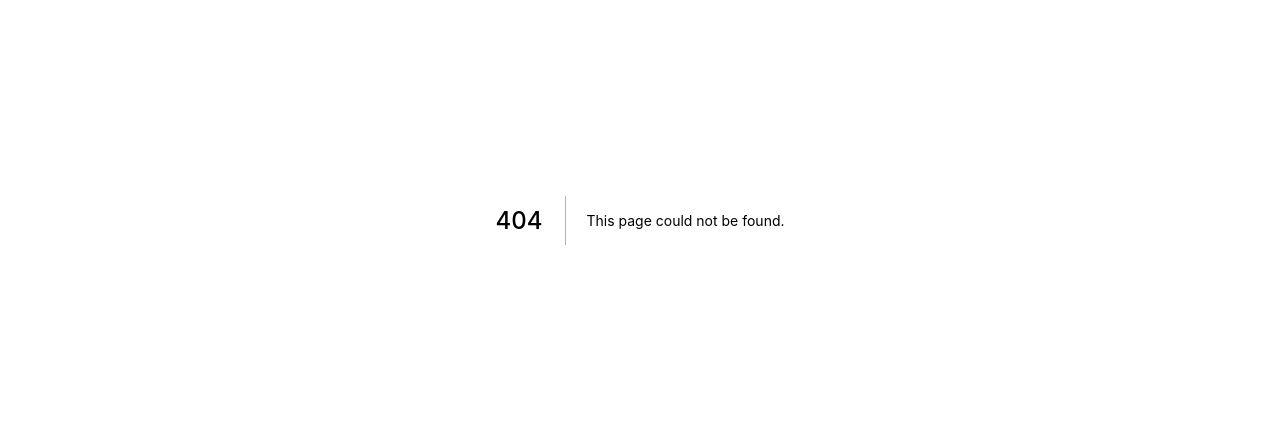
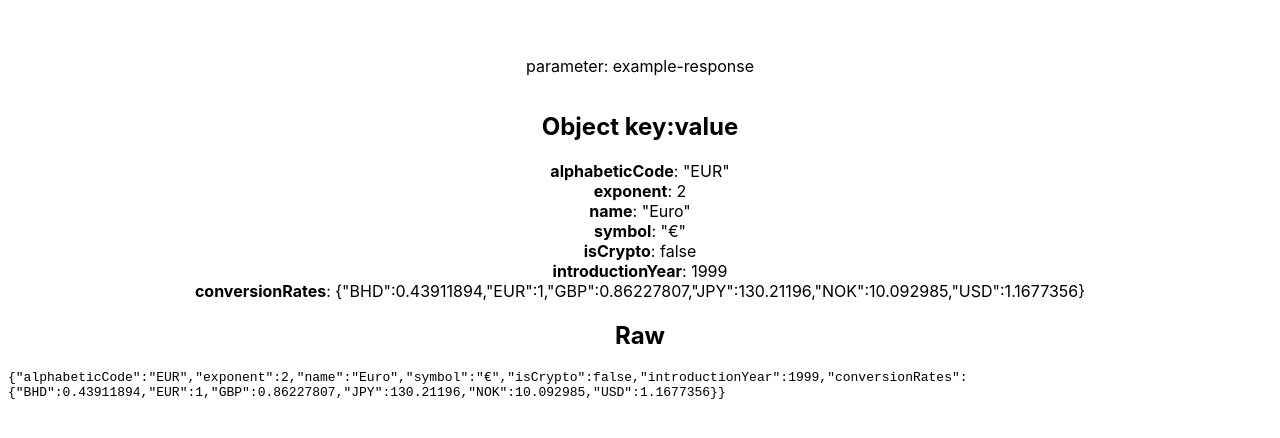
Before and after one commit to edgarnansen/nextjs-4kv3ng, a Next.js app: page /example-response in a window 1280 px wide. Before the commit this address had no page. Shown: the part 180-618 px from the top of the page. Built offline with nearby package versions, Linux system fonts and the light colour scheme.

Commit message:
add page rendering a single currency

```diff
--- /dev/null
+++ b/pages/[id].tsx
@@ -0,0 +1,33 @@
+import { GetServerSideProps } from 'next';
+import styles from '../styles/Home.module.css';
+import data from './example-response.json';
+
+interface Props {
+  id: string;
+}
+
+export default function ParameterRoute({ id }: Props) {
+  return (
+    <div className={styles.container}>
+      <p>parameter: {id}</p>
+
+      <h2>Object key:value</h2>
+      {Object.entries(data).map(([key, value]) => (
+        <div>
+          <b>{key}</b>: {JSON.stringify(value)}
+        </div>
+      ))}
+
+      <h2>Raw</h2>
+      <code>{JSON.stringify(data)}</code>
+    </div>
+  );
+}
+
+export const getServerSideProps: GetServerSideProps<Props> = async (ctx) => {
+  const id = ctx.params?.id?.toString() ?? 'unknown';
+
+  return {
+    props: { id },
+  };
+};
--- /dev/null
+++ b/pages/example-response.json
@@ -0,0 +1,16 @@
+{
+  "alphabeticCode": "EUR",
+  "exponent": 2,
+  "name": "Euro",
+  "symbol": "€",
+  "isCrypto": false,
+  "introductionYear": 1999,
+  "conversionRates": {
+    "BHD": 0.43911894,
+    "EUR": 1,
+    "GBP": 0.86227807,
+    "JPY": 130.21196,
+    "NOK": 10.092985,
+    "USD": 1.1677356
+  }
+}
```
